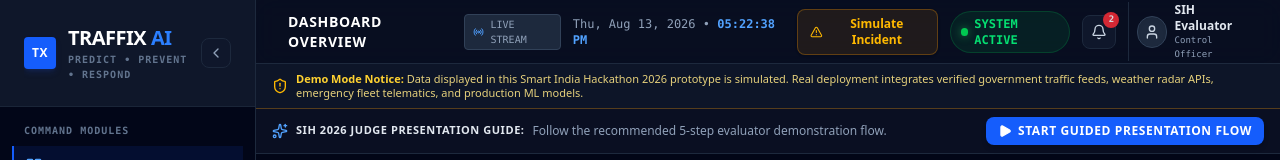
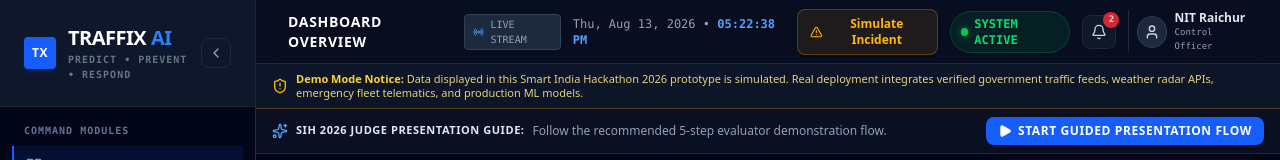
Before and after one commit to abelsinilal/traffix-ai, a React (Vite) app: page / in a window 1280 px wide. Shown: the top 160 px of the page. Built offline with nearby package versions, Linux system fonts and the light colour scheme.

Commit message:
Update header text from 'SIH Evaluator' to 'NIT Raichur'

```diff
--- a/src/components/layout/Header.tsx
+++ b/src/components/layout/Header.tsx
@@ -153,7 +153,7 @@
             <User className="w-4 h-4 text-slate-300" />
           </div>
           <div className="hidden xl:flex flex-col text-left">
-            <span className="text-xs font-bold text-slate-200 font-sans">SIH Evaluator</span>
+            <span className="text-xs font-bold text-slate-200 font-sans">NIT Raichur</span>
             <span className="text-[9px] text-slate-400 font-mono">Control Officer</span>
           </div>
         </div>
```
